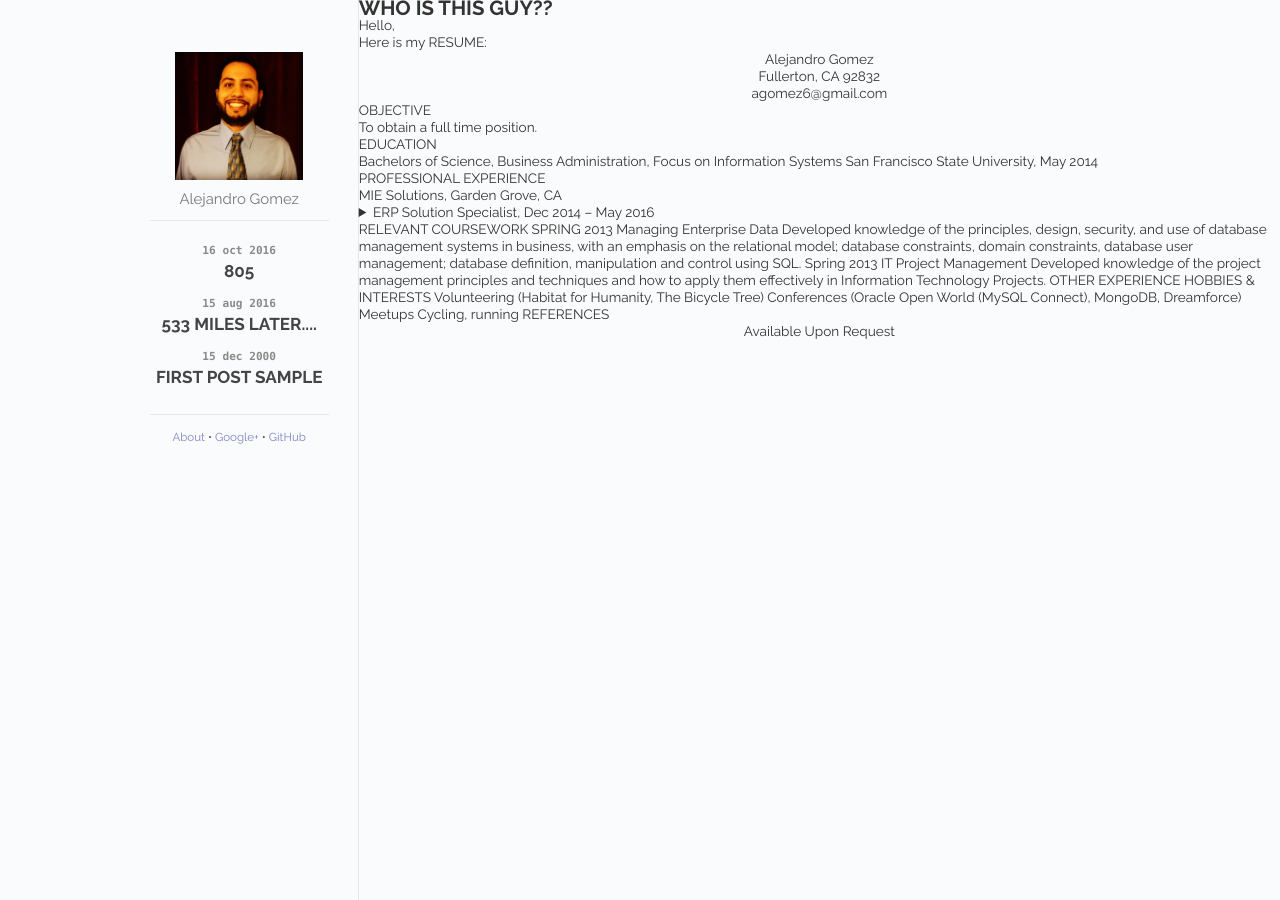
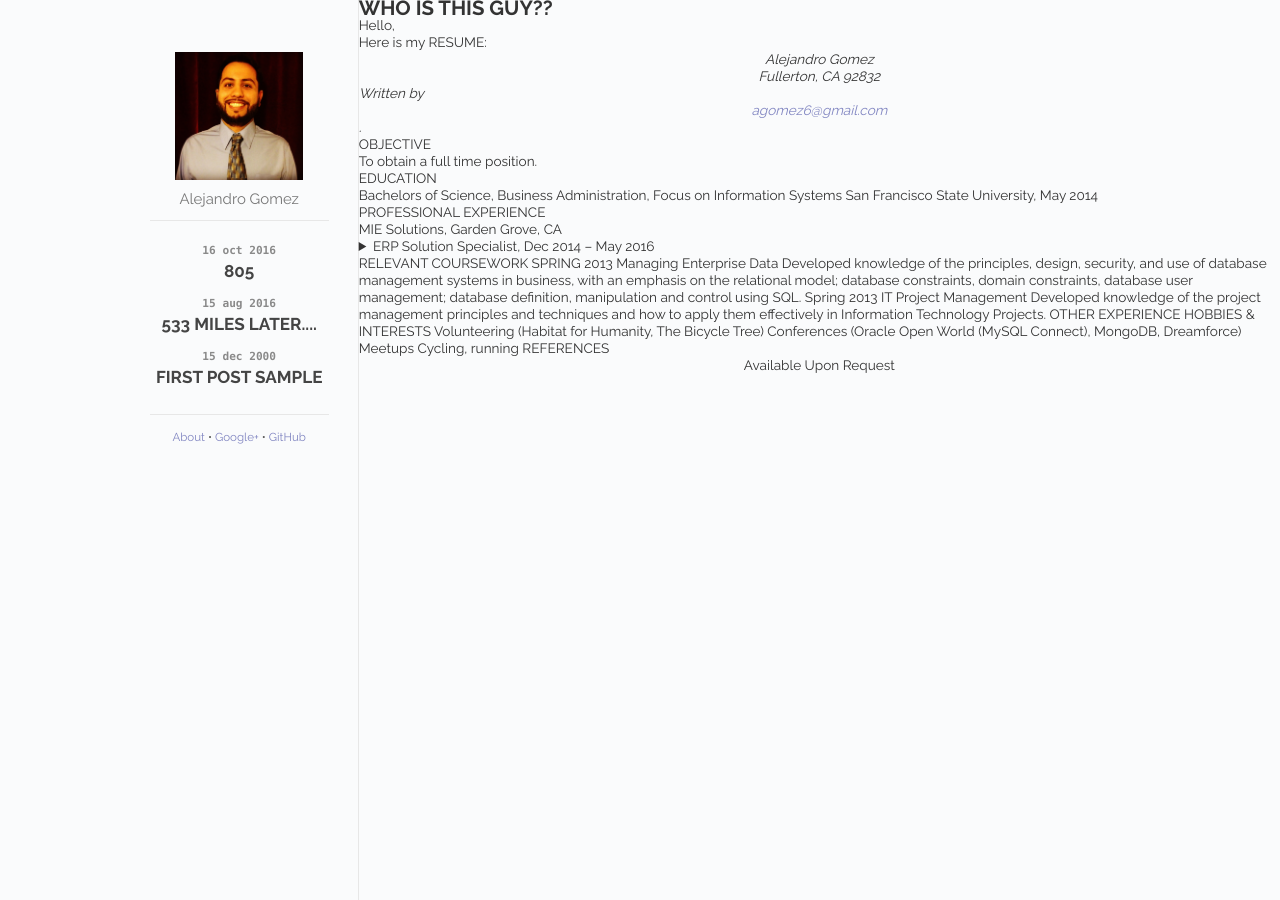
Before and after one commit to ago6/ago6.github.io, a Jekyll site: the page built from about.html, in a window 1280 px wide. Built offline with Jekyll 4.4.1, drawn with Linux system fonts in a browser that asks for light colours.

Commit message:
Update about.html

```diff
--- a/about.html
+++ b/about.html
@@ -10,9 +10,9 @@ title: Dan's Tech Blog
 
 <p>       Here is my RESUME:              </p>
 
-                                           <center> Alejandro Gomez</center>
-                                         <center>Fullerton, CA 92832</center>
-                                         <center>agomez6@gmail.com</center>
+                                           <em><center> Alejandro Gomez</center></em>
+                                         <em><center>Fullerton, CA 92832</center></em>
+  <address>Written by <a href="mailto:webmaster@example.com"><center>agomez6@gmail.com</center></a>.</address>
 
 <dl>
 <dt>OBJECTIVE</dt>
@@ -46,3 +46,8 @@ Cycling, running
 REFERENCES
                        <center>  Available Upon Request</center>
 </dl>
+
+
+
+
+</div>
```
